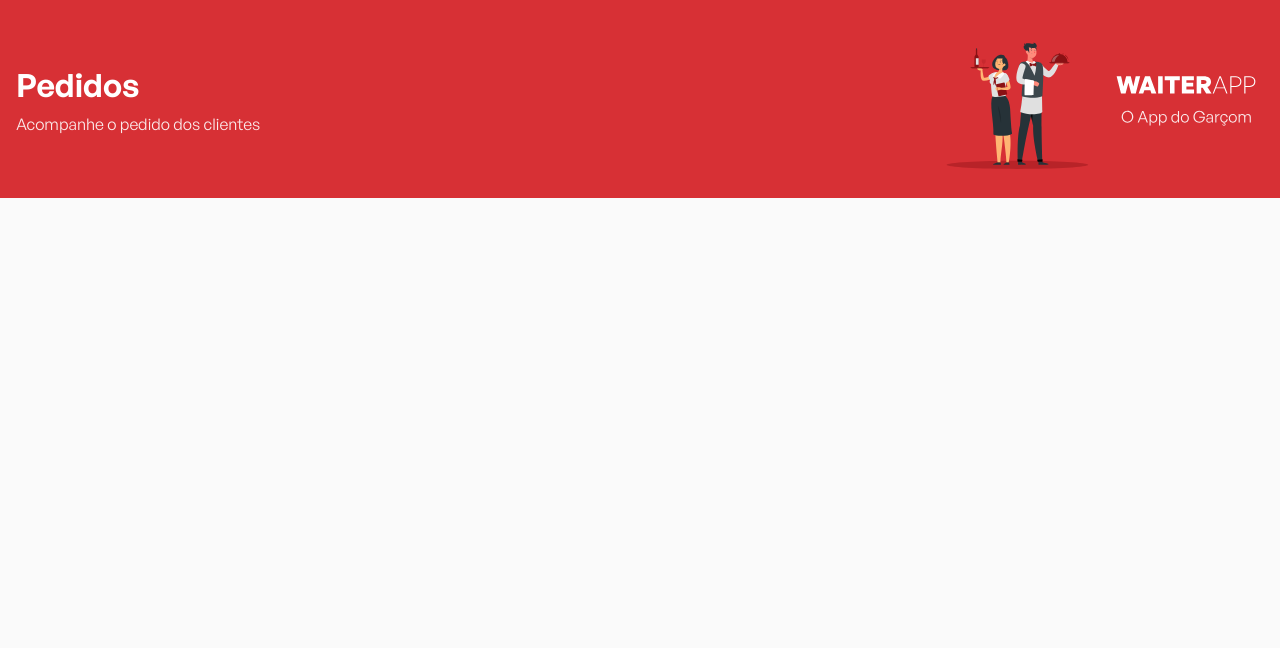
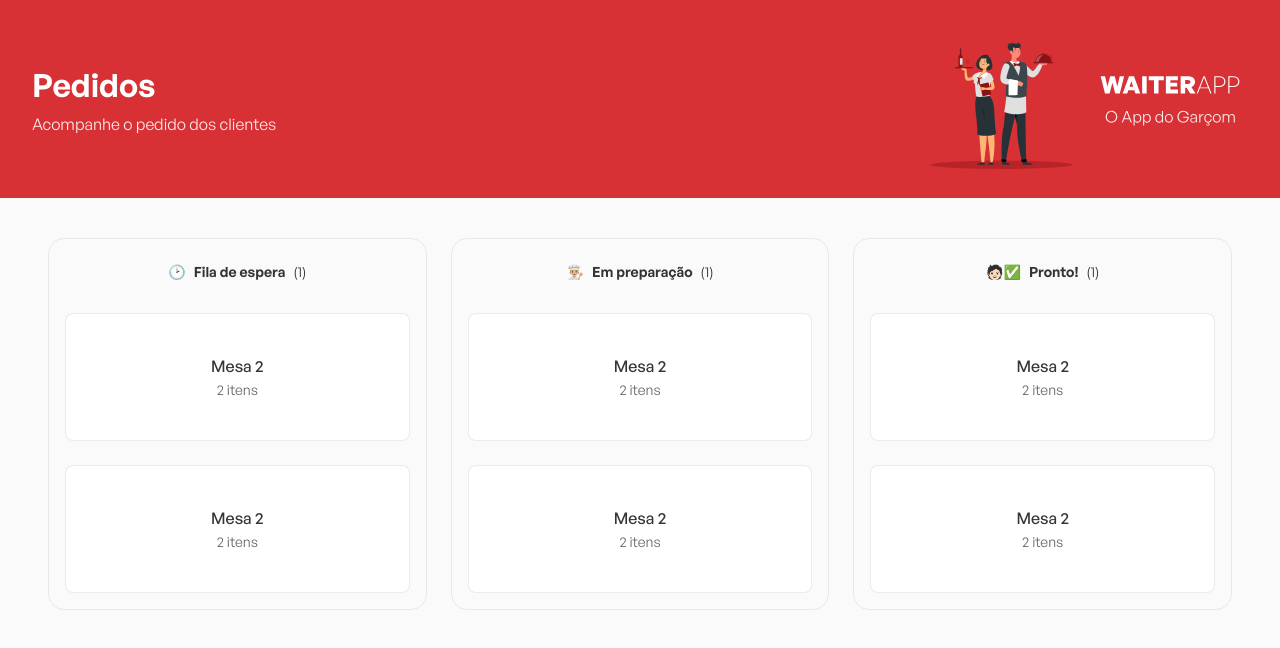
Before and after one commit to RafaelMariscal/RestaurantOrderManager, a React (Vite) app: page / in a window 1280 px wide. Shown: the top 648 px of the page. Built offline with nearby package versions, Linux system fonts and the light colour scheme.

Commit message:
Start: Dashboard Cards
Cards styles implemented

```diff
--- a/src/App.tsx
+++ b/src/App.tsx
@@ -1,4 +1,5 @@
 import { Header } from "./components/Header";
+import { Orders } from "./components/Orders/Index";
 import { GlobalStyles } from "./styles/GlobalStyles";
 
 export function App() {
@@ -6,6 +7,7 @@ export function App() {
     <>
       <GlobalStyles />
       <Header />
+      <Orders />
     </>
   );
 }
--- a/src/components/Header/index.tsx
+++ b/src/components/Header/index.tsx
@@ -9,9 +9,8 @@ export function Header() {
           <h1>Pedidos</h1>
           <h2>Acompanhe o pedido dos clientes</h2>
         </div>
+        <img src={logo} alt="" />
       </Content>
-
-      <img src={logo} alt="" />
     </Container>
   );
 }
--- a/src/components/Header/styles.ts
+++ b/src/components/Header/styles.ts
@@ -12,7 +12,9 @@ export const Container = styled.header`
 export const Content = styled.div`
   width: 100%;
   max-width: 1216px;
-
+  display: flex;
+  justify-content: space-between;
+  align-items: center;
   .page-details {
     h1{
       color: #fff;
--- /dev/null
+++ b/src/components/Orders/Index.tsx
@@ -0,0 +1,22 @@
+import { OrdersBoard } from "../OrdersBoard";
+import { Container } from "./styles";
+
+export function Orders() {
+  return (
+    <Container>
+      <OrdersBoard
+        icon="🕑"
+        title="Fila de espera"
+      />
+      <OrdersBoard
+        icon="👨🏼‍🍳"
+        title="Em preparação"
+      />
+      <OrdersBoard
+        icon="🧑🏻✅"
+        title="Pronto!"
+      />
+    </Container>
+
+  );
+}
--- /dev/null
+++ b/src/components/Orders/styles.ts
@@ -0,0 +1,10 @@
+import styled from "styled-components";
+
+export const Container = styled.div`
+  width: 100%;
+  max-width: 1216px;
+  margin: 2.5rem auto;
+  padding: 0 1rem;
+  display: flex;
+  gap: 1.5rem;
+`;
--- /dev/null
+++ b/src/components/OrdersBoard/index.tsx
@@ -0,0 +1,30 @@
+import { Board, OrdersContainer } from "./styles";
+
+interface OrdersBoardProps {
+  icon: string;
+  title: string;
+}
+
+export function OrdersBoard({ icon, title }: OrdersBoardProps) {
+  return (
+    <Board>
+      <header>
+        <span>{icon}</span>
+        <strong>{title}</strong>
+        <span>(1)</span>
+      </header>
+
+      <OrdersContainer>
+        <button type="button">
+          <strong>Mesa 2</strong>
+          <span>2 itens</span>
+        </button>
+
+        <button type="button">
+          <strong>Mesa 2</strong>
+          <span>2 itens</span>
+        </button>
+      </OrdersContainer>
+    </Board>
+  );
+}
--- /dev/null
+++ b/src/components/OrdersBoard/styles.ts
@@ -0,0 +1,53 @@
+import styled from "styled-components";
+
+export const Board = styled.div`
+flex: 1;
+  padding: 1rem;
+  border: 1px solid rgba(204, 204, 204, 0.4);
+  border-radius: 1rem;
+  display: flex;
+  flex-direction: column;
+  align-items: center;
+  justify-content: center;
+
+  header{
+    padding: .5rem;
+    font-size: .875rem;
+    display: flex;
+    align-items: center;
+    justify-content: center;
+    gap: .5rem;
+  }
+`;
+
+export const OrdersContainer = styled.div`
+  display: flex;
+  flex-direction: column;
+  width: 100%;
+  margin-top: 1.5rem;
+
+  button{
+    width: 100%;
+    background-color: #fff;
+    border: 1px solid rgba(204, 204, 204, 0.4);
+    height: 128px;
+    border-radius: .5rem;
+    display: flex;
+    flex-direction: column;
+    justify-content: center;
+    align-items: center;
+    gap: .25rem;
+
+    strong{
+      font-weight: 500
+    }
+    span{
+      font-size: .875rem;
+      color: #666;
+    }
+
+    & + button{
+      margin-top: 1.5rem
+    }
+  }
+`;
```
